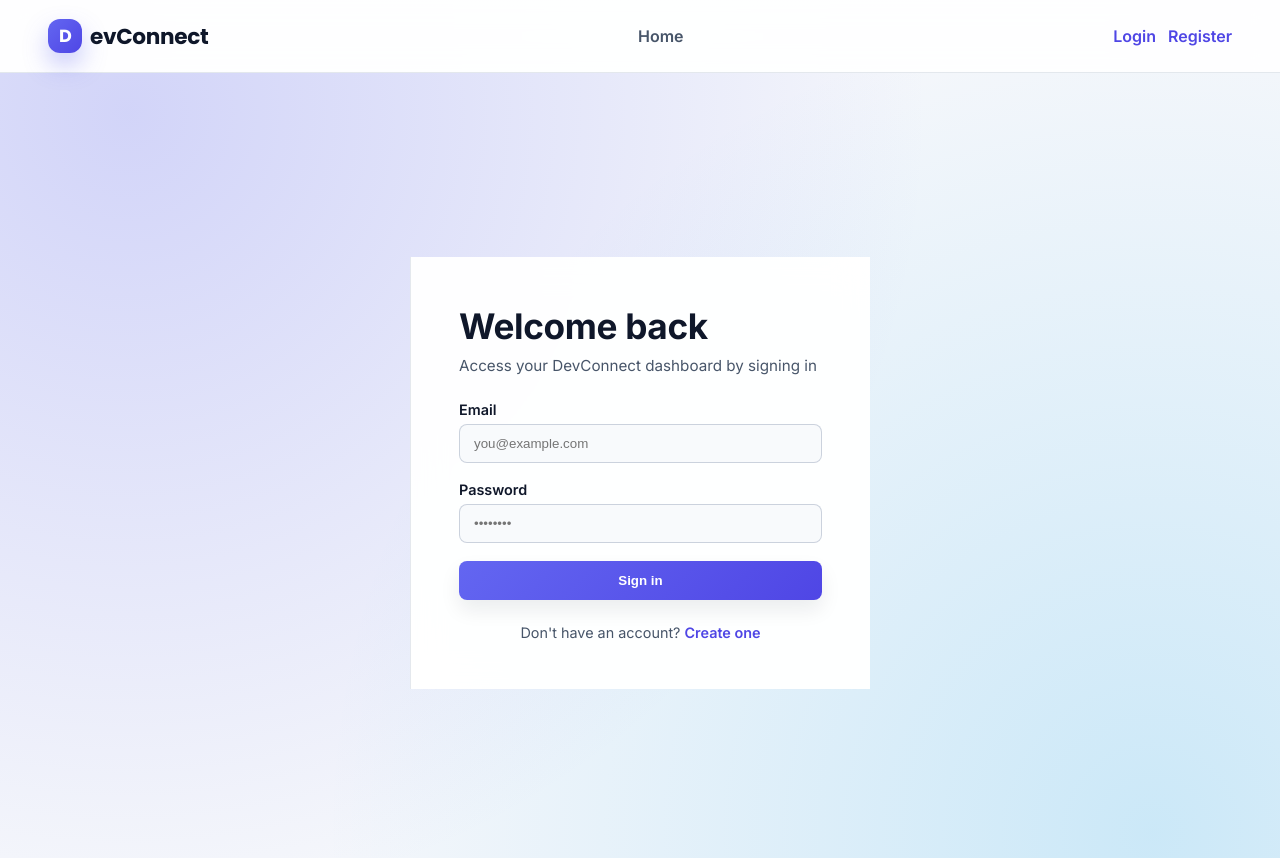
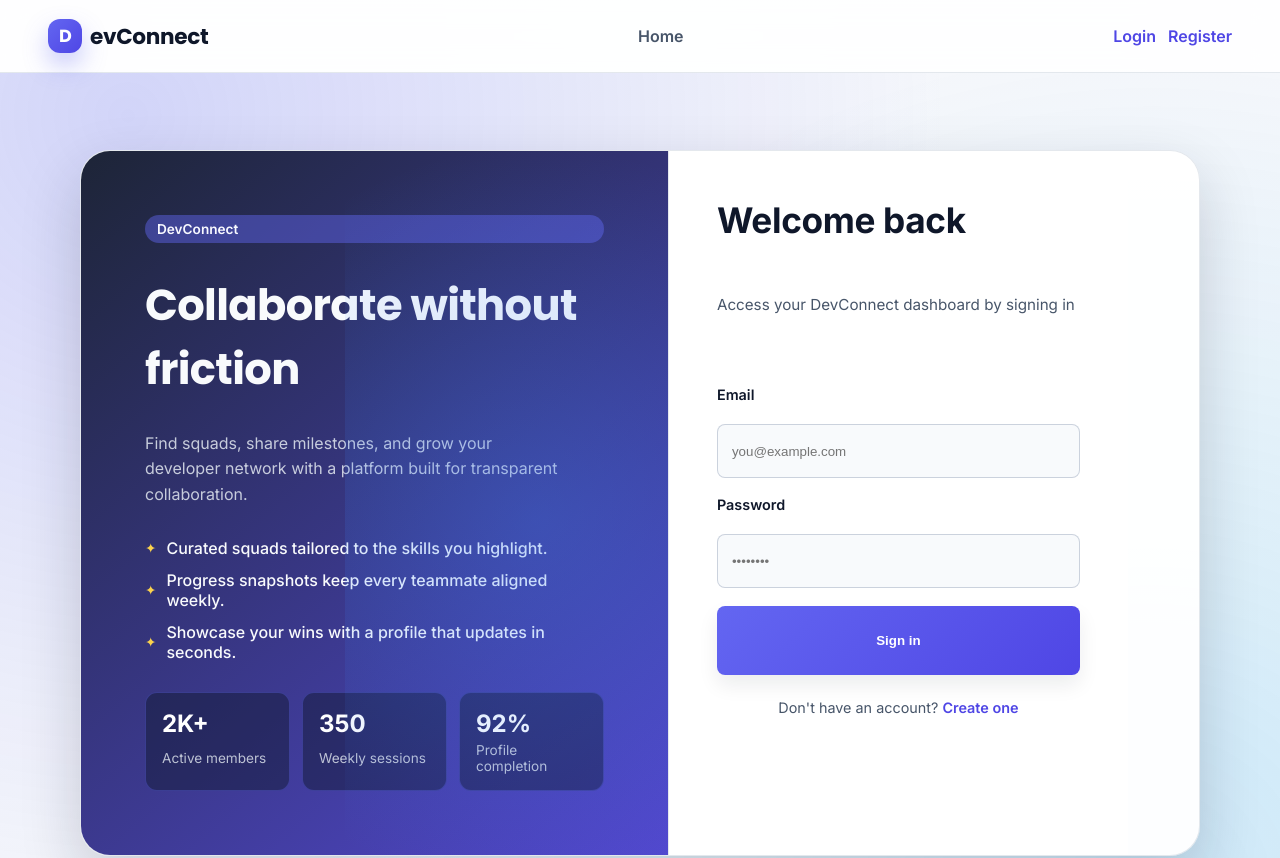
Before and after one commit to RaynerKovachevich/devconnect, a React app in the folder frontend/: page /login in a window 1280 px wide. Shown: the top 858 px of the page. Built offline with nearby package versions, Linux system fonts and the light colour scheme; no server answers; the HTML template or start-up script is replaced by a standard one.

Commit message:
Add AuthLayout component for handling authentication page structure

```diff
--- a/frontend/src/layouts/AuthLayout.tsx
+++ b/frontend/src/layouts/AuthLayout.tsx
@@ -15,6 +15,37 @@ const AuthLayout: React.FC<AuthLayoutProps> = ({
 }) => {
   return (
     <div className='auth-page'>
+      <div className='auth-shell'>
+        <aside className='auth-showcase'>
+          <span className='auth-showcase__badge'>DevConnect</span>
+          <h2>Collaborate without friction</h2>
+          <p>
+            Find squads, share milestones, and grow your developer network with a platform
+            built for transparent collaboration.
+          </p>
+
+          <ul className='auth-showcase__list'>
+            <li>Curated squads tailored to the skills you highlight.</li>
+            <li>Progress snapshots keep every teammate aligned weekly.</li>
+            <li>Showcase your wins with a profile that updates in seconds.</li>
+          </ul>
+
+          <div className='auth-showcase__stats'>
+            <div className='auth-showcase__stat'>
+              <span className='auth-showcase__stat-value'>2K+</span>
+              <span className='auth-showcase__stat-label'>Active members</span>
+            </div>
+            <div className='auth-showcase__stat'>
+              <span className='auth-showcase__stat-value'>350</span>
+              <span className='auth-showcase__stat-label'>Weekly sessions</span>
+            </div>
+            <div className='auth-showcase__stat'>
+              <span className='auth-showcase__stat-value'>92%</span>
+              <span className='auth-showcase__stat-label'>Profile completion</span>
+            </div>
+          </div>
+        </aside>
+
         <div className='auth-card'>
           <header className='auth-header'>
             <h1 className='auth-heading'>{title}</h1>
@@ -24,6 +55,7 @@ const AuthLayout: React.FC<AuthLayoutProps> = ({
           {footer ? <footer className='auth-footer'>{footer}</footer> : null}
         </div>
       </div>
+    </div>
   );
 };
 
```
Lines whose indentation alone changed are shown as unchanged.
